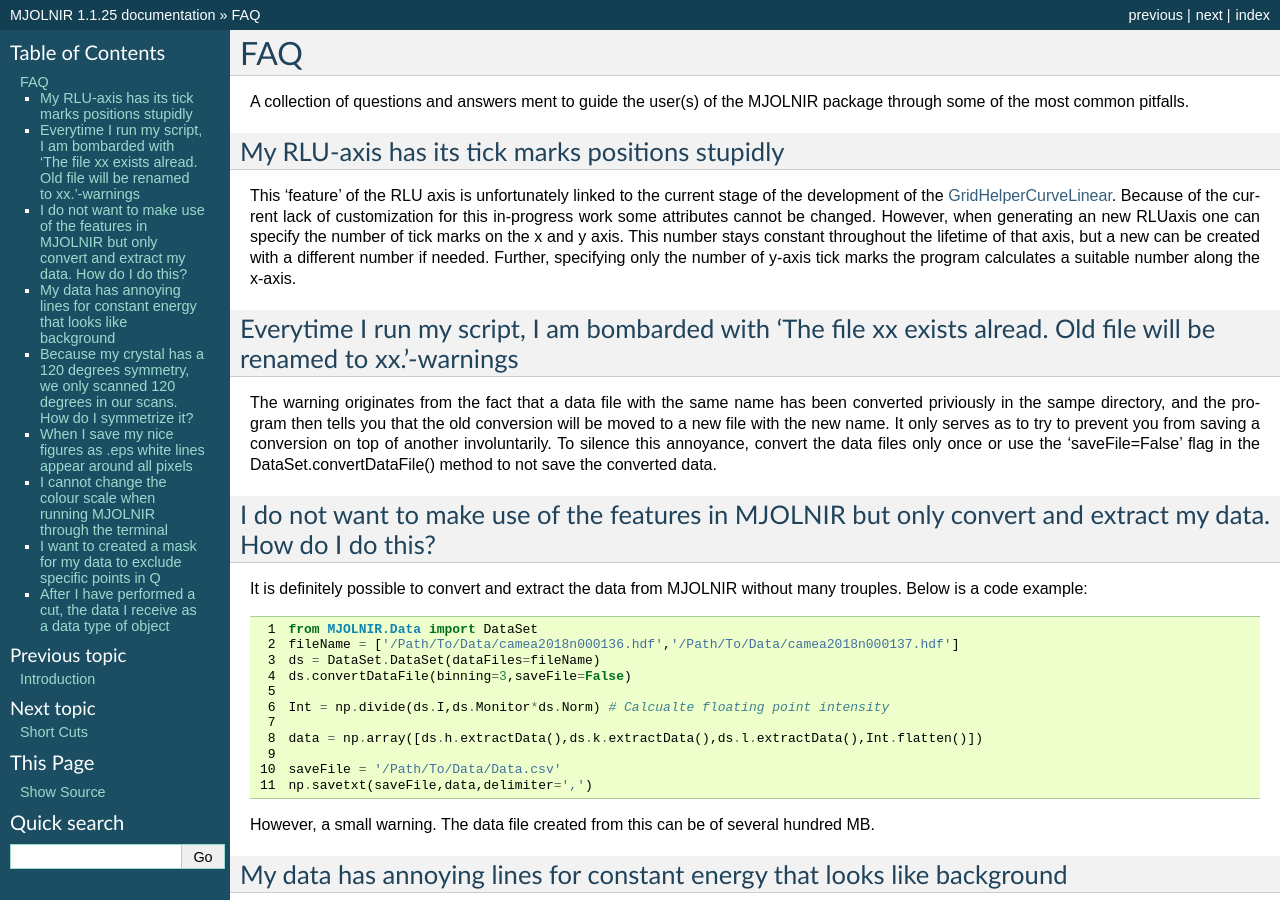
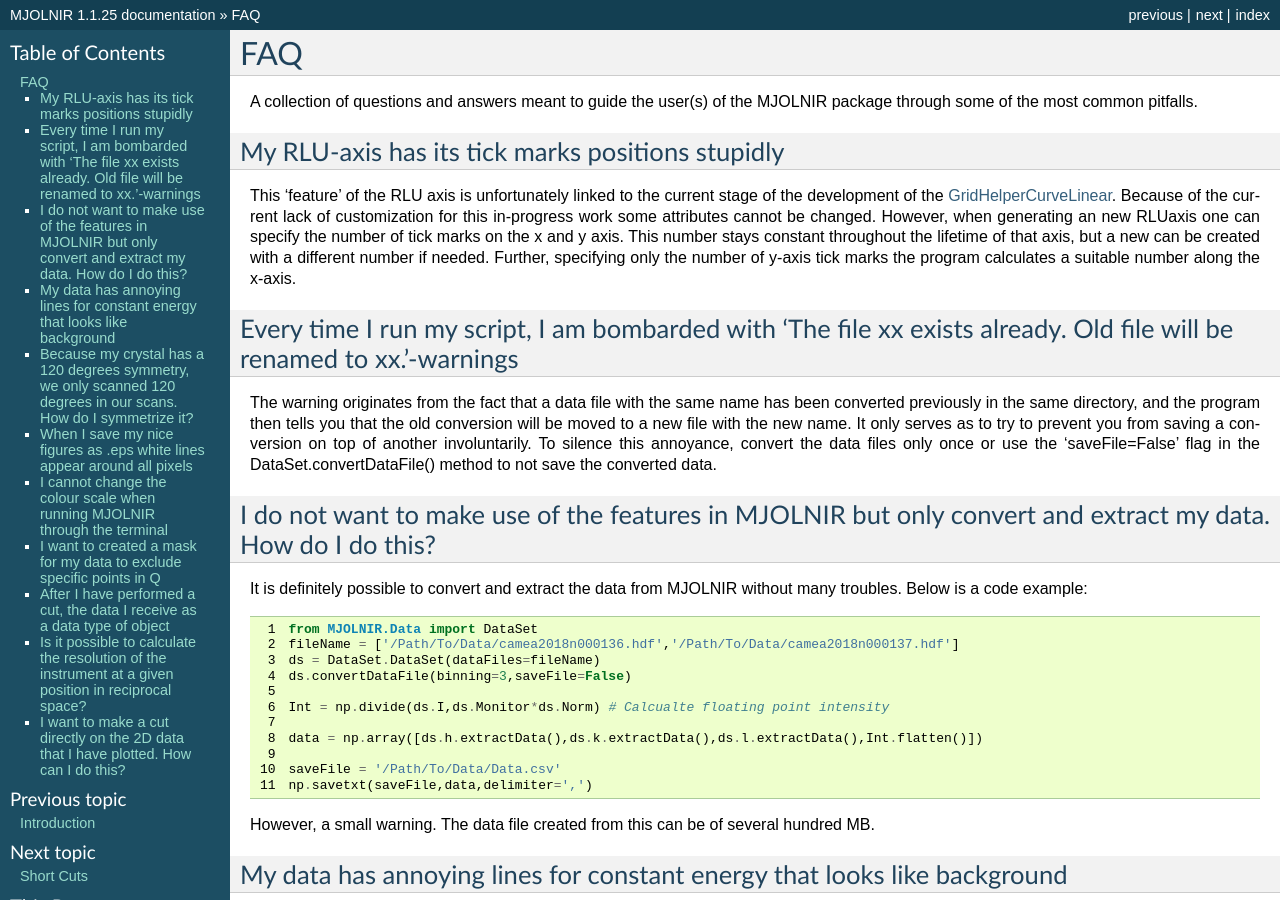
Before and after one commit to MJOLNIRPackage/MJOLNIR, a Sphinx documentation site: the page built from docs/faq.rst, in a window 1280 px wide and 900 px high. Built offline with Sphinx 7.4.7, drawn with Linux system fonts in a browser that asks for light colours; some of the changed text lies outside the part shown.

Commit message:
Update documentation for interactivity Correct spelling mistakes

```diff
--- a/docs/InDepthDocumentation/Documentation.rst
+++ b/docs/InDepthDocumentation/Documentation.rst
@@ -11,3 +11,4 @@ Below is a list of links to the documentation for individual core functionalitie
    FileConversion
    VoronoiTessellation
    Visualization
+   Interactivity
--- a/docs/faq.rst
+++ b/docs/faq.rst
@@ -1,7 +1,7 @@
 FAQ
 ===
 
-A collection of questions and answers ment to guide the user(s) of the MJOLNIR package through some of the most common pitfalls.
+A collection of questions and answers meant to guide the user(s) of the MJOLNIR package through some of the most common pitfalls.
 
 
 My RLU-axis has its tick marks positions stupidly
@@ -13,10 +13,10 @@ one can specify the number of tick marks on the x and y axis. This number stays
 different number if needed. Further, specifying only the number of y-axis tick marks the program calculates a suitable number along the x-axis.
 
 
-Everytime I run my script, I am bombarded with 'The file xx exists alread. Old file will be renamed to xx.'-warnings
-^^^^^^^^^^^^^^^^^^^^^^^^^^^^^^^^^^^^^^^^^^^^^^^^^^^^^^^^^^^^^^^^^^^^^^^^^^^^^^^^^^^^^^^^^^^^^^^^^^^^^^^^^^^^^^^^^^^^
+Every time I run my script, I am bombarded with 'The file xx exists already. Old file will be renamed to xx.'-warnings
+^^^^^^^^^^^^^^^^^^^^^^^^^^^^^^^^^^^^^^^^^^^^^^^^^^^^^^^^^^^^^^^^^^^^^^^^^^^^^^^^^^^^^^^^^^^^^^^^^^^^^^^^^^^^^^^^^^^^^^
 
-The warning originates from the fact that a data file with the same name has been converted priviously in the sampe directory,
+The warning originates from the fact that a data file with the same name has been converted previously in the same directory,
 and the program then tells you that the old conversion will be moved to a new file with the new name. It only serves as to try
 to prevent you from saving a conversion on top of another involuntarily. To  silence this annoyance, convert the data files only
 once or use the 'saveFile=False' flag in the DataSet.convertDataFile() method to not save the converted data.
@@ -25,7 +25,7 @@ once or use the 'saveFile=False' flag in the DataSet.convertDataFile() method to
 I do not want to make use of the features in MJOLNIR but only convert and extract my data. How do I do this?
 ^^^^^^^^^^^^^^^^^^^^^^^^^^^^^^^^^^^^^^^^^^^^^^^^^^^^^^^^^^^^^^^^^^^^^^^^^^^^^^^^^^^^^^^^^^^^^^^^^^^^^^^^^^^^
 
-It is definitely possible to convert and extract the data from MJOLNIR without many trouples. Below is a code example:
+It is definitely possible to convert and extract the data from MJOLNIR without many troubles. Below is a code example:
 
 .. code-block:: python
    :linenos:
@@ -151,7 +151,7 @@ I want to created a mask for my data to exclude specific points in Q
 ^^^^^^^^^^^^^^^^^^^^^^^^^^^^^^^^^^^^^^^^^^^^^^^^^^^^^^^^^^^^^^^^^^^^
 
 When dealing with multiple data files at once in a DataSet object, one needs to keep in mind that MJOLNIR does not expect these to be of equal size. That is, there is no requirement for the number of step points to be equal
- (and further, that the instrument is the same for all files). This then results in the mask of at DataSet being a list of np arrays with the same size as the data. Most easily, this is takne care of by looping through the DataFiles in the DataSet as:
+ (and further, that the instrument is the same for all files). This then results in the mask of at DataSet being a list of np arrays with the same size as the data. Most easily, this is taken care of by looping through the DataFiles in the DataSet as:
 
 .. code-block:: python
 
@@ -214,3 +214,16 @@ when wanting to perform numeric calculations, on can format the DataFrame to be
     >>> Intensity = pd.to_numeric(Data['Intensity'])
     >>> Intensity.dtypes
     dtype('int64')
+
+
+Is it possible to calculate the resolution of the instrument at a given position in reciprocal space?
+^^^^^^^^^^^^^^^^^^^^^^^^^^^^^^^^^^^^^^^^^^^^^^^^^^^^^^^^^^^^^^^^^^^^^^^^^^^^^^^^^^^^^^^^^^^^^^^^^^^^^
+
+Indeed it is through the tools in the Geometry.Instrument settings, but if you want to overplot the resolution ellipsoid directly on your data
+this can be done as explain in `Interactivity <InDepthDocumentation/Interactivity.html>`_.
+
+
+I want to make a cut directly on the 2D data that I have plotted. How can I do this?
+^^^^^^^^^^^^^^^^^^^^^^^^^^^^^^^^^^^^^^^^^^^^^^^^^^^^^^^^^^^^^^^^^^^^^^^^^^^^^^^^^^^^
+
+Just as for the question above, this is possible as explained in `Interactivity <InDepthDocumentation/Interactivity.html>`_.
```
Also changed, not shown: other parts of docs/faq.rst (+1 -1 lines), docs/InDepthDocumentation/Interactivity.rst (added, +88 -0 lines).
